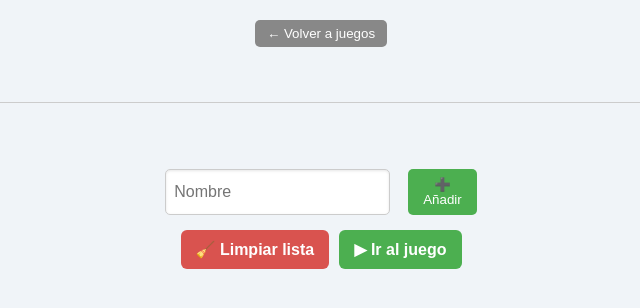
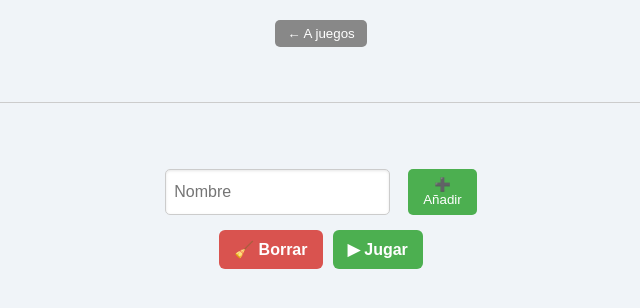
Before and after one commit to FSMDasanlo/ElApuntador, a plain HTML site: page gestion_jugadores.html in a window 1280 px wide. Shown: the part 134-442 px from the top of the page, without its empty margins (319-959 px from the left). Drawn offline with Linux system fonts and the light colour scheme.

Commit message:
Update gestion_jugadores.html

```diff
--- a/gestion_jugadores.html
+++ b/gestion_jugadores.html
@@ -12,7 +12,7 @@
     <!-- 👇 Este nombre se rellena dinámicamente -->
     <h1 id="nombre-juego"></h1>
     <p id="mensaje-juego">Entrada de jugadores</p>
-    <button class="volver" onclick="window.location.href='juegos.html'">← Volver a juegos</button>
+    <button class="volver" onclick="window.location.href='juegos.html'">← A juegos</button>
   </header>
 
   <hr class="separador">
@@ -27,8 +27,8 @@
       </div>
 
       <div class="botones-finales">
-        <button class="limpiar" onclick="limpiarJugadores()">🧹 Limpiar lista</button>
-        <button class="jugar" onclick="irAlJuego()">▶ Ir al juego</button>
+        <button class="limpiar" onclick="limpiarJugadores()">🧹 Borrar</button>
+        <button class="jugar" onclick="irAlJuego()">▶ Jugar</button>
       </div>
     </div>
   </main>
```
